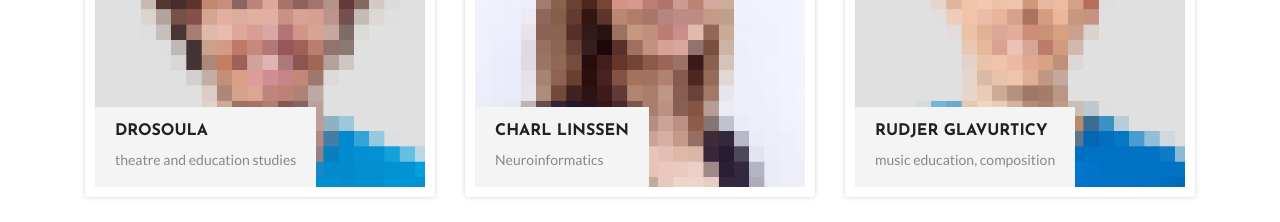
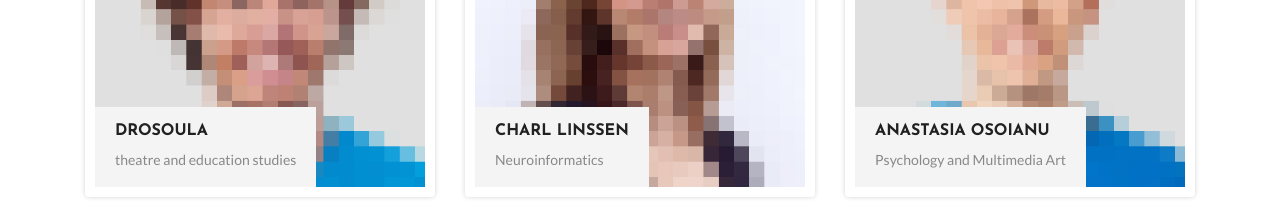
Before and after one commit to brainhacksynergy/brainhacksynergy.github.io, a plain HTML site: page index.html in a window 1280 px wide. Shown: the part 2380-2602 px from the top of the page. Drawn offline with Linux system fonts and the light colour scheme; some packages are replaced by stand-ins of ours; files whose address does not match are found by name.

Commit message:
Update index.html

```diff
--- a/index.html
+++ b/index.html
@@ -934,7 +934,7 @@ How do we achieve the synergy of disciplines in order to gain a broader and deep
               </div>
               <div class="info-text">
                 <h3><a href="#">Charl Linssen</a></h3>
-                <p>Neuroinformatics</p>
+                <p>Neuroinformatics </p>
               </div>
             </div>
             <!-- Team Item Ends -->
@@ -956,8 +956,8 @@ How do we achieve the synergy of disciplines in order to gain a broader and deep
                 </div>
               </div>
               <div class="info-text">
-                <h3><a href="#">Rudjer Glavurticy</a></h3>
-                <p>music education, composition</p>
+                <h3><a href="#">Anastasia Osoianu</a></h3>
+                <p>Psychology and Multimedia Art</p>
               </div>
             </div>
             <!-- Team Item Ends -->
```
